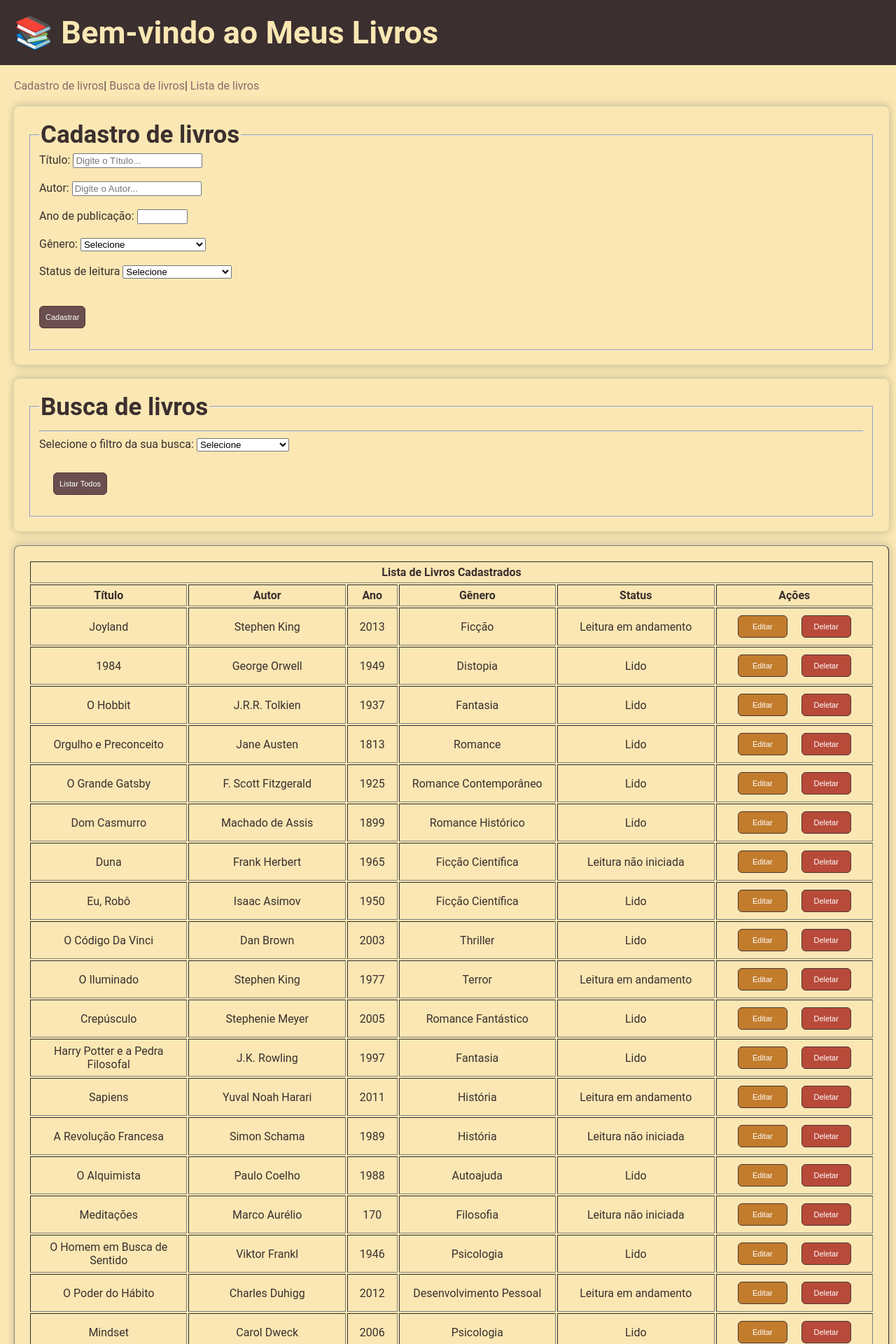
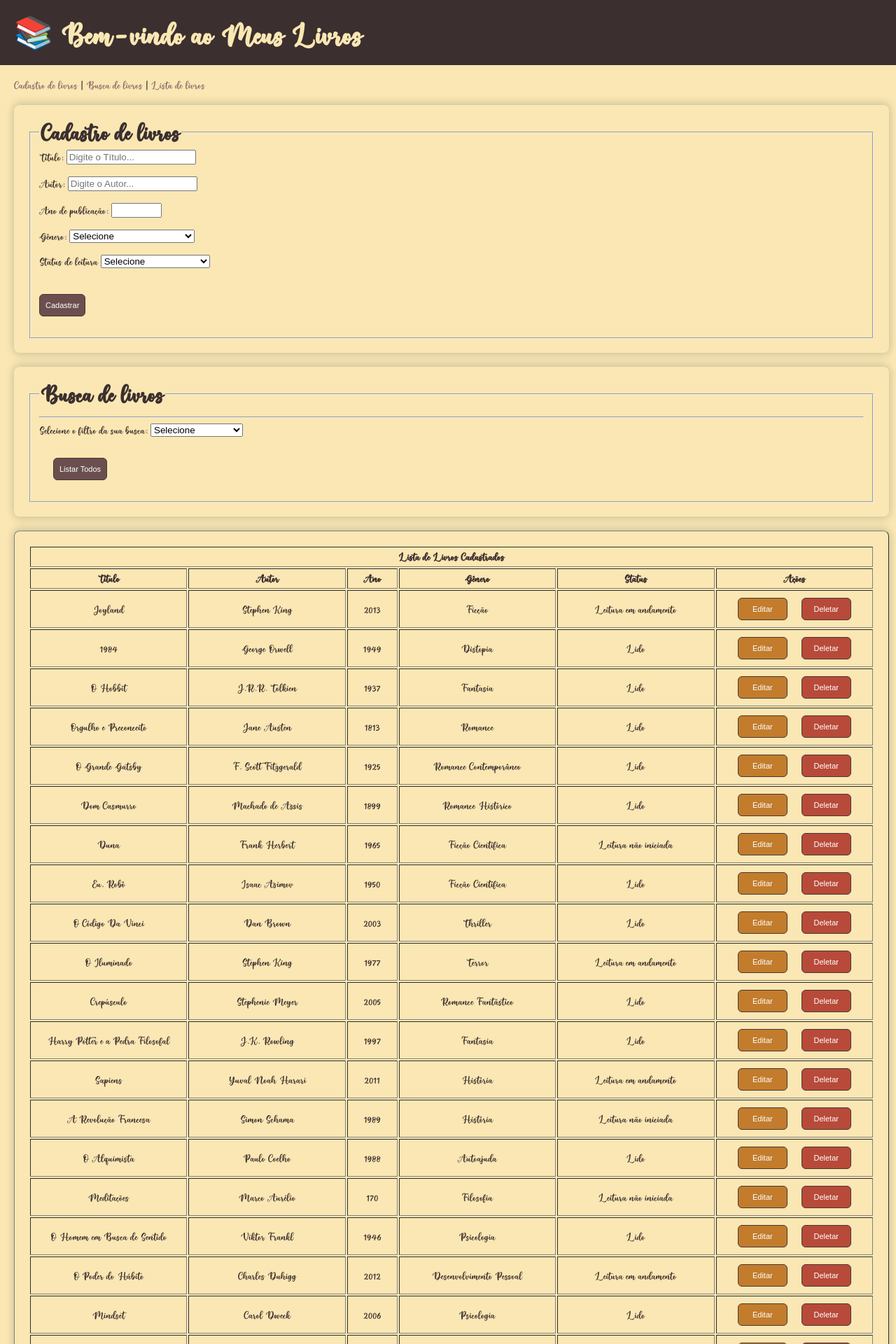
Before and after one commit to nathalidev/sistema_bibliotecario, a Flask app: page / in a window 1280 px wide. Shown: the top 1920 px of the page at 70% size. Run offline with Flask 3, Linux system fonts and the light colour scheme.

Commit message:
feat: Adicionar fonte personalizada e ajustar estilos na página inicial

```diff
--- a/app/static/css/styles.css
+++ b/app/static/css/styles.css
@@ -10,10 +10,18 @@ Prefira usar ID do que estilo inline.*/
     box-sizing: border-box;
 }
 
+@font-face{
+    font-family: 'MinhaFonte';
+    src: url('../fonts/NadaQonitaPersonalUse.woff2') format('woff2');
+    font-weight: normal;
+    font-style: normal;
+    font-display: swap;
+}
+
 body{
     background-color: #fae7b3;
     color: #3B2F2F;
-    font-family: 'Roboto', 'Lato', sans-serif;
+    font-family: 'MinhaFonte', 'Roboto', 'Lato', sans-serif;
     margin: 0;
 
 }
--- a/app/templates/index.html
+++ b/app/templates/index.html
@@ -12,14 +12,14 @@
 <body>
   <header>
     <h1>
-        <!-- <img src="../static/images/icone_livros.png" alt="Logo da Biblioteca" width="70" height="70"/> -->
+        <!-- <img src="{{ url_for('static', filename='images/icone_livros.png') }}" alt="Logo da Biblioteca" width="70" height="70"/> -->
 
         &#128218; Bem-vindo ao Meus Livros
     </h1>
 
     <nav class="menu">
-        <a href="#livrosForm">Cadastro de livros</a>|
-        <a href="#buscaForm">Busca de livros</a>|
+        <a href="#livrosForm">Cadastro de livros</a> |
+        <a href="#buscaForm">Busca de livros</a> |
         <a href="#livrosTable">Lista de livros</a>
     </nav>
 
--- a/run.py
+++ b/run.py
@@ -10,4 +10,5 @@ app = create_app()
 if __name__ == '__main__':
     # Porta dinâmica para Render
     port = int(os.environ.get('PORT', 5000))
-    app.run(host='0.0.0.0', port=port, debug=False)
+    debug_mode = os.environ.get('FLASK_DEBUG', '0') == '1'
+    app.run(host='0.0.0.0', port=port, debug=debug_mode)
```
Also changed, not shown: app/static/fonts/NadaQonitaPersonalUse.woff2 (added).
